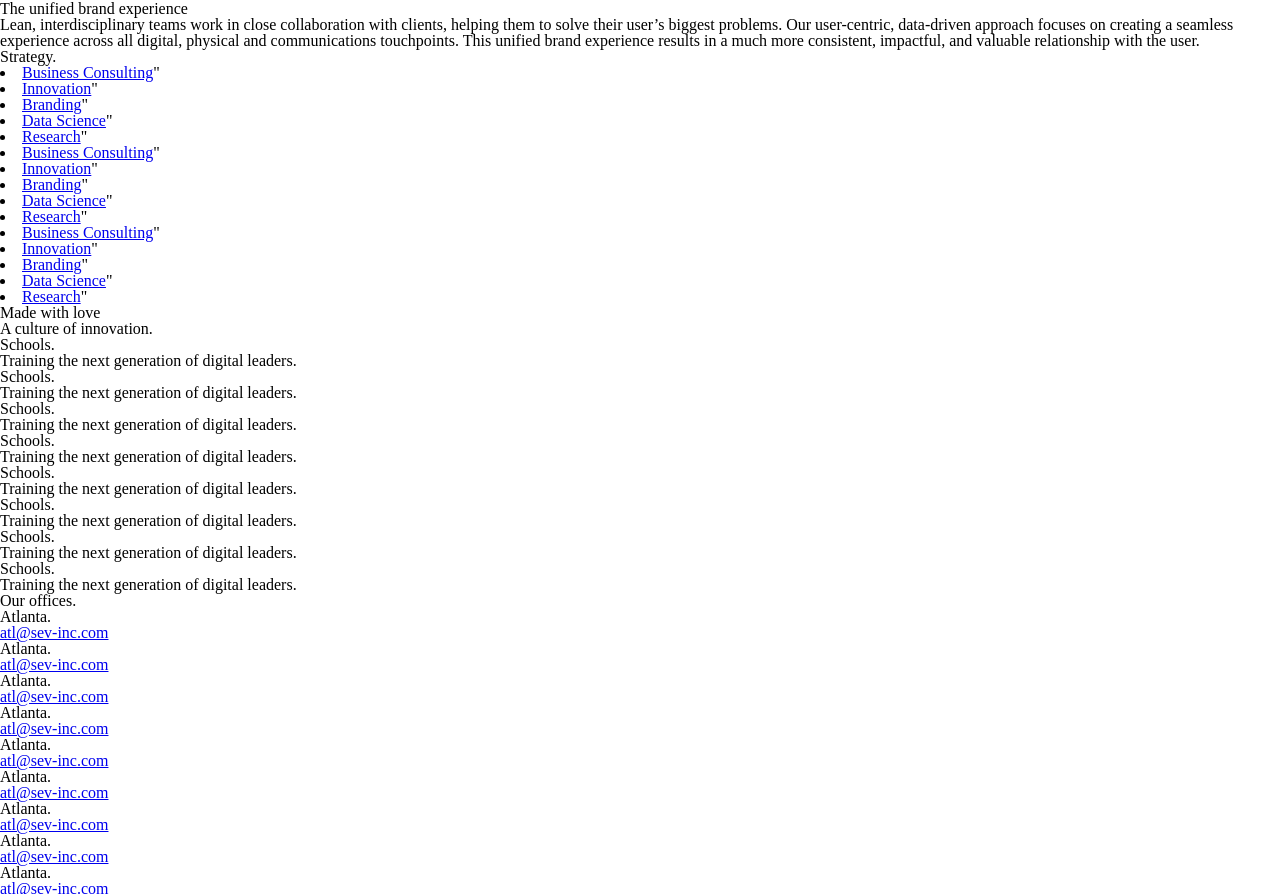
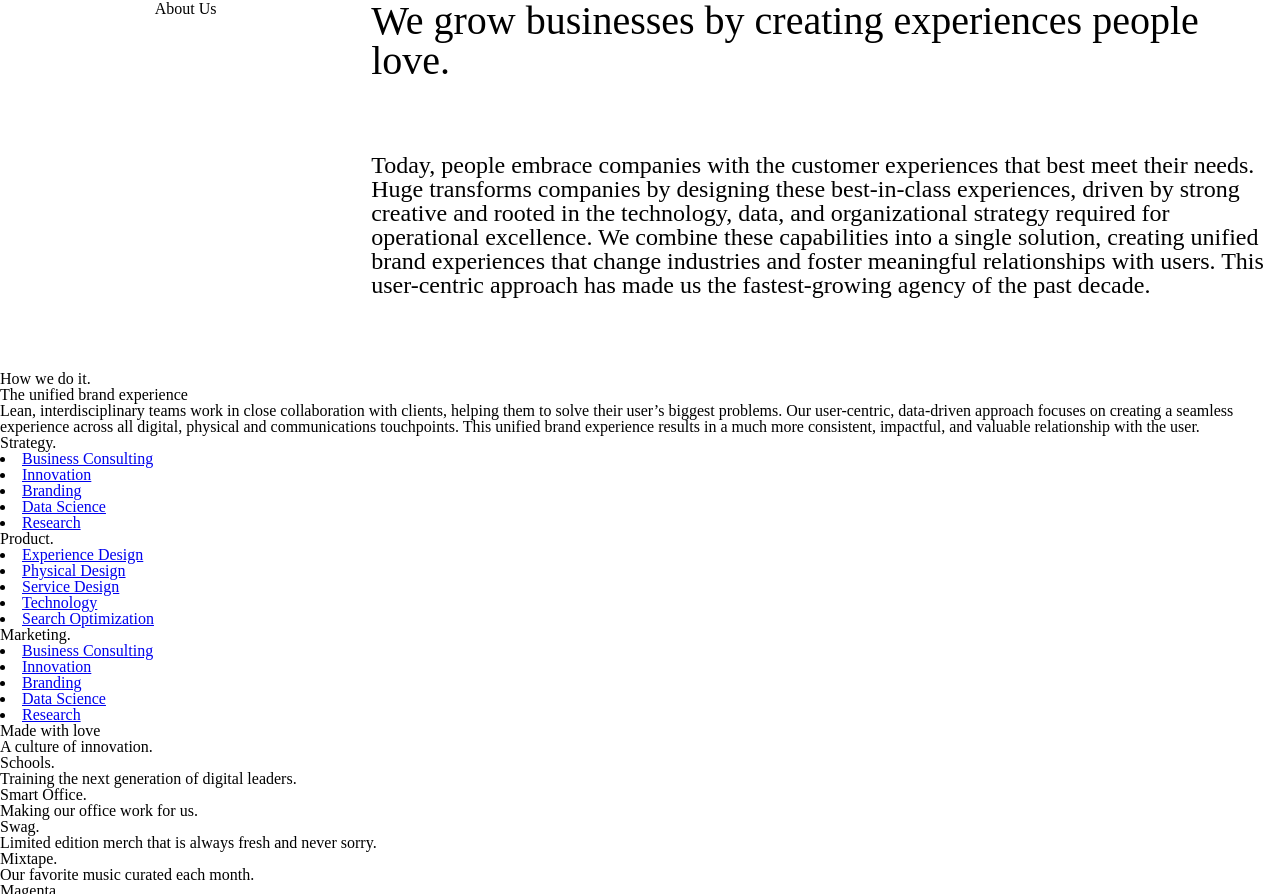
Before and after one commit to adwordvigilante/Huge-Inc.-About-Page, a plain HTML site: page index.html in a window 1280 px wide. Shown: the part 881-1775 px from the top of the page. Drawn offline with Linux system fonts and the light colour scheme; a web font is replaced by a local one.

Commit message:
Figured out more Flexbox properties, adjusted header text/image

```diff
--- a/css/style.css
+++ b/css/style.css
@@ -22,7 +22,7 @@ body {
     background-repeat: no-repeat;
     background-size: cover;
     background-position: center;
-    min-height: 690px;
+    min-height: 722px;
     display: grid;
     grid-template-columns: fit-content(150px, 1fr);
 
@@ -30,39 +30,69 @@ body {
 }
 
 .introduction h1 {
-    font-size: 10rem;
+    font-size: 11rem;
     font-family: 'Roboto', sans-serif;
     font-weight: 900;
-    letter-spacing: -3px;
+    letter-spacing: -4.0px;
+    margin-top: 450px;
     color: var(--light);
     display: flex;
     flex-direction: row;
-    justify-content: bottom;
+    margin-left: 250px;
 
 }
 
+@media(min-width: 468px) {
+    #main-content {
+        display: flex;
+        flex-direction: column;
+    }
+
+    .left-box {
+        flex-wrap: wrap;
+
+    }
+
+    .right-box {
+        flex-wrap: wrap;
+
+    }
+}
+
 #main-content {
-    display: grid;
-    grid-gap: 20px;
-    grid-template-columns: 1fr 1fr;
+    display: flex;
+    flex-direction: row;
+    height: 450px;
+    align-items: flex-start;
 
 }
 
-#main-content .left-box {
+.left-box {
     display: flex;
-    flex-direction: row;
+    flex-grow: 2;
+    flex-basis: 15%;
+    justify-content: center;
+    margin-top: 5em;
+}
+
+.left-box h4 {
+    font-family: 'Arapey', serif;
+}
+
+.right-box {
+    display: flex;
+    flex-grow: 3;
+    flex-basis: 50%;
+    margin-top: 5em;
+}
+
+.right-box h2 {
+    font-size: 2.5rem;
 
 }
 
-#main-content .right-box {
-    display: flex;
-    flex-direction: column;
-    font-family: serif;
-    justify-content: space-around;
-
+.right-box p {
+    margin-top: 3em;
+    font-size: 1.5em;
+    font-family: 'Arapey', serif;
 }
-
-#main-content .right-box h2 {
-    font-size: 2.5rem;
-
-}
--- a/index.html
+++ b/index.html
@@ -10,6 +10,7 @@
     <link rel="stylesheet" href="css/reset.css">
     <link rel="stylesheet" href="css/style.css">
     <link href="https://fonts.googleapis.com/css?family=Roboto:900" rel="stylesheet">
+    <link href="https://fonts.googleapis.com/css?family=Arapey" rel="stylesheet">
     <title>Huge Inc. - Home</title>
 </head>
 
@@ -63,60 +64,62 @@
                 <h2>Strategy.</h2>
                 <nav>
                     <li>
-                        <a href="#">Business Consulting</a>"
+                        <a href="#">Business Consulting</a>
                     </li>
                     <li>
-                        <a href="#">Innovation</a>"
+                        <a href="#">Innovation</a>
                     </li>
                     <li>
-                        <a href="#">Branding</a>"
+                        <a href="#">Branding</a>
                     </li>
                     <li>
-                        <a href="#">Data Science</a>"
+                        <a href="#">Data Science</a>
                     </li>
                     <li>
-                        <a href="#">Research</a>"
+                        <a href="#">Research</a>
                     </li>
                 </nav>
 
             </div>
 
             <div class="list-two">
+                <h2>Product.</h2>
                 <nav>
                     <li>
-                        <a href="#">Business Consulting</a>"
+                        <a href="#">Experience Design</a>
                     </li>
                     <li>
-                        <a href="#">Innovation</a>"
+                        <a href="#">Physical Design</a>
                     </li>
                     <li>
-                        <a href="#">Branding</a>"
+                        <a href="#">Service Design</a>
                     </li>
                     <li>
-                        <a href="#">Data Science</a>"
+                        <a href="#">Technology</a>
                     </li>
                     <li>
-                        <a href="#">Research</a>"
+                        <a href="#">Search Optimization</a>
                     </li>
                 </nav>
             </div>
 
             <div class="list-three">
+                <h2>Marketing.</h2>
                 <nav>
                     <li>
-                        <a href="#">Business Consulting</a>"
+                        <a href="#">Business Consulting</a>
                     </li>
                     <li>
-                        <a href="#">Innovation</a>"
+                        <a href="#">Innovation</a>
                     </li>
                     <li>
-                        <a href="#">Branding</a>"
+                        <a href="#">Branding</a>
                     </li>
                     <li>
-                        <a href="#">Data Science</a>"
+                        <a href="#">Data Science</a>
                     </li>
                     <li>
-                        <a href="#">Research</a>"
+                        <a href="#">Research</a>
                     </li>
                 </nav>
 
@@ -134,56 +137,64 @@
             </div>
 
             <div class="box">
-                <h3>Schools.</h3>
-                <p>Training the next generation of digital leaders.</p>
+                <h3>Smart Office.</h3>
+                <p>Making our office work for us.</p>
 
             </div>
 
             <div class="box">
-                <h3>Schools.</h3>
-                <p>Training the next generation of digital leaders.</p>
+                <h3>Swag.</h3>
+                <p>Limited edition merch that is always fresh and never sorry.</p>
 
             </div>
 
             <div class="box">
-                <h3>Schools.</h3>
-                <p>Training the next generation of digital leaders.</p>
+                <h3>Mixtape.</h3>
+                <p>Our favorite music curated each month.</p>
 
             </div>
 
             <div class="box">
-                <h3>Schools.</h3>
-                <p>Training the next generation of digital leaders.</p>
+                <h3>Magenta.</h3>
+                <p>Our publication for people who care about design and technology.</p>
 
             </div>
 
             <div class="box">
-                <h3>Schools.</h3>
-                <p>Training the next generation of digital leaders.</p>
+                <h3>Open Source.</h3>
+                <p>Styleguide and other Github contributions.</p>
 
             </div>
 
             <div class="box">
-                <h3>Schools.</h3>
-                <p>Training the next generation of digital leaders.</p>
+                <h3>Honey.</h3>
+                <p>An intuitive intranet, launched by our internal startup incubator.</p>
 
             </div>
 
             <div class="box">
-                <h3>Schools.</h3>
-                <p>Training the next generation of digital leaders.</p>
+                <h3>Huge Café.</h3>
+                <p>Brewing great coffee and testing big ideas.</p>
+
+            </div>
+
+            <div class="box">
+                <h3>Photography.</h3>
+                <p>Photos shot by Huge employees around the world.</p>
+
+            </div>
+
+            <div class="box">
+                <h3>Huge Change.</h3>
+                <p>Partnering with non-profits for social impact.</p>
 
             </div>
 
         </section>
 
         <section id="office-list">
+
             <h4>Our offices.</h4>
-            <div class="box">
-                <h3>Atlanta.</h3>
-                <p><a href="#">atl@sev-inc.com</a></p>
-            </div>
-
             <div class="box">
                 <h3>Atlanta.</h3>
                 <p>
@@ -192,70 +203,79 @@
             </div>
 
             <div class="box">
-                <h3>Atlanta.</h3>
+                <h3>DC.</h3>
                 <p>
                     <a href="#">atl@sev-inc.com</a>
                 </p>
             </div>
 
             <div class="box">
-                <h3>Atlanta.</h3>
+                <h3>Medellín.</h3>
                 <p>
                     <a href="#">atl@sev-inc.com</a>
                 </p>
             </div>
 
             <div class="box">
-                <h3>Atlanta.</h3>
+                <h3>Bogotá.</h3>
                 <p>
                     <a href="#">atl@sev-inc.com</a>
                 </p>
             </div>
 
             <div class="box">
-                <h3>Atlanta.</h3>
+                <h3>Detroit.</h3>
                 <p>
                     <a href="#">atl@sev-inc.com</a>
                 </p>
             </div>
 
             <div class="box">
-                <h3>Atlanta.</h3>
+                <h3>Oakland.</h3>
                 <p>
                     <a href="#">atl@sev-inc.com</a>
                 </p>
             </div>
 
             <div class="box">
-                <h3>Atlanta.</h3>
+                <h3>Brooklyn.</h3>
                 <p>
                     <a href="#">atl@sev-inc.com</a>
                 </p>
             </div>
 
             <div class="box">
-                <h3>Atlanta.</h3>
+                <h3>London.</h3>
                 <p>
                     <a href="#">atl@sev-inc.com</a>
                 </p>
             </div>
 
             <div class="box">
-                <h3>Atlanta.</h3>
+                <h3>Singapore.</h3>
                 <p>
                     <a href="#">atl@sev-inc.com</a>
                 </p>
             </div>
 
             <div class="box">
-                <h3>Atlanta.</h3>
+                <h3>Chicago.</h3>
                 <p>
                     <a href="#">atl@sev-inc.com</a>
                 </p>
             </div>
 
+
             <div class="box">
-                <h3>Atlanta.</h3>
+                <h3>Los Angeles.</h3>
+                <p>
+                    <a href="#">atl@sev-inc.com</a>
+                </p>
+            </div>
+
+
+            <div class="box">
+                <h3>Toronto.</h3>
                 <p>
                     <a href="#">atl@sev-inc.com</a>
                 </p>
```
